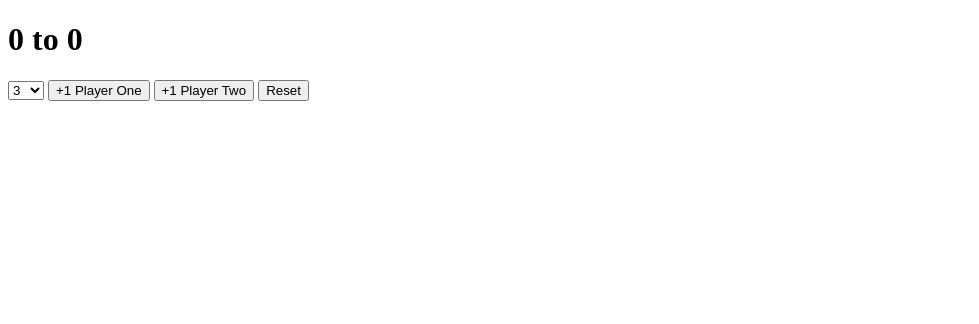
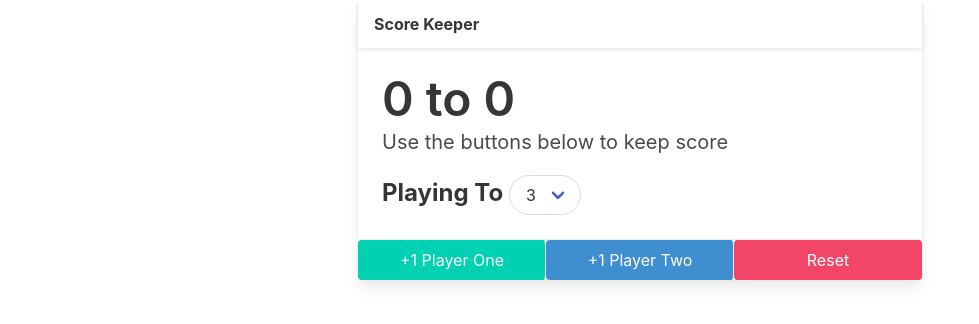
Before and after one commit to le15carl/WebDevBootcamp, a plain HTML site: page section 26 Score Keeper/index.html in a window 1280 px wide. Shown: the whole page, without its empty margins (0-979 px from the left). Drawn offline with nearby package versions, Linux system fonts and the light colour scheme.

Commit message:
started the styling using Bulma

```diff
--- a/section 26 Score Keeper/index.html
+++ b/section 26 Score Keeper/index.html
@@ -6,11 +6,31 @@
     <meta http-equiv="X-UA-Compatible" content="IE=edge">
     <meta name="viewport" content="width=device-width, initial-scale=1.0">
     <title>Score Keeper</title>
+    <link rel="stylesheet" href="https://cdn.jsdelivr.net/npm/bulma@0.9.3/css/bulma.min.css">
 </head>
 
 <body>
-    <h1><span id="p1Display">0</span> to <span id="p2Display">0</span></h1>
+    <div class="container">
+        <div class="columns">
+            <div class="column is-half is-offset-one-quarter">
+                <div class="card">
+                    <header class="card-header">
+                        <p class="card-header-title">
+                            Score Keeper
+                        </p>
+                        <button class="card-header-icon" aria-label="more options">
+                            <span class="icon">
+                                <i class="fas fa-angle-down" aria-hidden="true"></i>
+                            </span>
+                        </button>
+                    </header>
+                    <div class="card-content">
+                        <div class="content">
+                            <h1 class="title is-1"><span id="p1Display">0</span> to <span id="p2Display">0</span></h1>
+                            <p class="subtitle">Use the buttons below to keep score</p>
 
+                            <label for="playto" class="label is-large is-inline">Playing To </label>
+                            <div class="select is-rounded">
                                 <select name="" id="playto">
                                     <option value="3">3</option>
                                     <option value="5">5</option>
@@ -18,9 +38,22 @@
                                     <option value="9">9</option>
                                     <option value="11">11</option>
                                 </select>
-    <button id="p1Button">+1 Player One</button>
-    <button id="p2Button">+1 Player Two</button>
-    <button id="reset">Reset</button>
+                            </div>
+                        </div>
+                    </div>
+                    <footer class="card-footer">
+                        <button id="p1Button" class="is-primary button card-footer-item">+1 Player One</button>
+                        <button id="p2Button" class="is-info button card-footer-item">+1 Player Two</button>
+                        <button id="reset" class="is-danger button card-footer-item">Reset</button>
+                    </footer>
+                </div>
+            </div>
+        </div>
+    </div>
+
+
+
+
 
     <script src="app.js"></script>
 </body>
```
Lines whose indentation alone changed are shown as unchanged.
